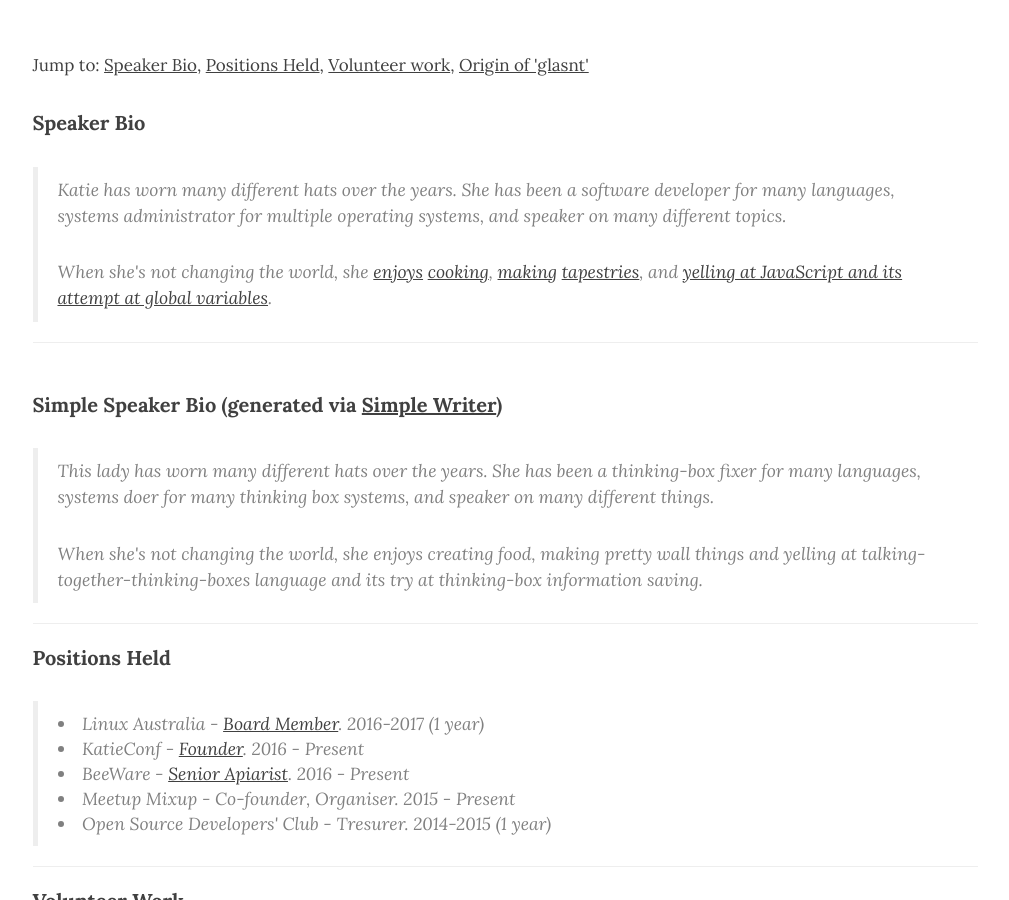
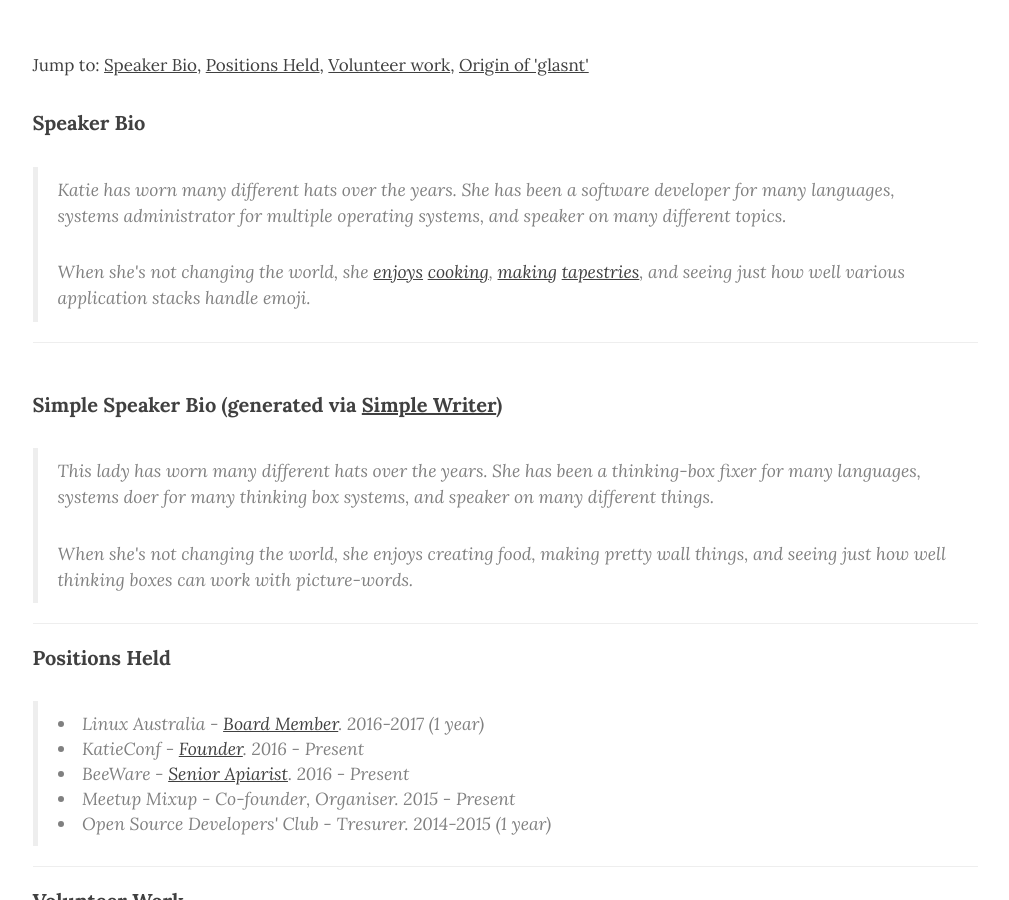
Before and after one commit to glasnt/blog, a Jekyll site: the page built from about.html, in a window 1280 px wide and 900 px high, scrolled down 479 px. Shown: the whole window, without its empty margins (135-1144 px from the left). Built offline with Jekyll 4.4.1, drawn with Linux system fonts in a browser that asks for light colours; nearby versions of some CDN libraries.

Commit message:
I tend not to yell at javascript much these days

```diff
--- a/about.html
+++ b/about.html
@@ -13,7 +13,7 @@ header-img: "img/about-bg.jpg"
 <br>
 <blockquote><p style="margin: 0">Katie has worn many different hats over the years. She has been a software developer for many languages, systems administrator for multiple operating systems, and speaker on many different topics. </p>
 
-<p>When she's not changing the world, she <a href="http://forums.overclockers.com.au/showthread.php?t=1162025">enjoys</a> <a href="http://forums.overclockers.com.au/showthread.php?t=1099933">cooking</a>, <a href="http://imgur.com/a/u9IEL">making</a> <a href="https://i.imgur.com/HQ7pr.jpg">tapestries</a>, and <a href="https://www.youtube.com/watch?v=kK5kp5tjJyc">yelling at JavaScript and its attempt at global variables</a>.</p>
+<p>When she's not changing the world, she <a href="http://forums.overclockers.com.au/showthread.php?t=1162025">enjoys</a> <a href="http://forums.overclockers.com.au/showthread.php?t=1099933">cooking</a>, <a href="http://imgur.com/a/u9IEL">making</a> <a href="https://i.imgur.com/HQ7pr.jpg">tapestries</a>, and seeing just how well various application stacks handle emoji.</p>
 </blockquote>
 <hr>
 <br>
@@ -21,7 +21,7 @@ header-img: "img/about-bg.jpg"
 <br>
 <blockquote><p style="margin:0">
 This lady has worn many different hats over the years. She has been a thinking-box fixer for many languages, systems doer for many thinking box systems, and speaker on many different things.
-</p><p>When she's not changing the world, she enjoys creating food, making pretty wall things and yelling at talking-together-thinking-boxes language and its try at thinking-box information saving.
+</p><p>When she's not changing the world, she enjoys creating food, making pretty wall things, and seeing just how well thinking boxes can work with picture-words.
 </p></blockquote>
 
 <hr>
```
